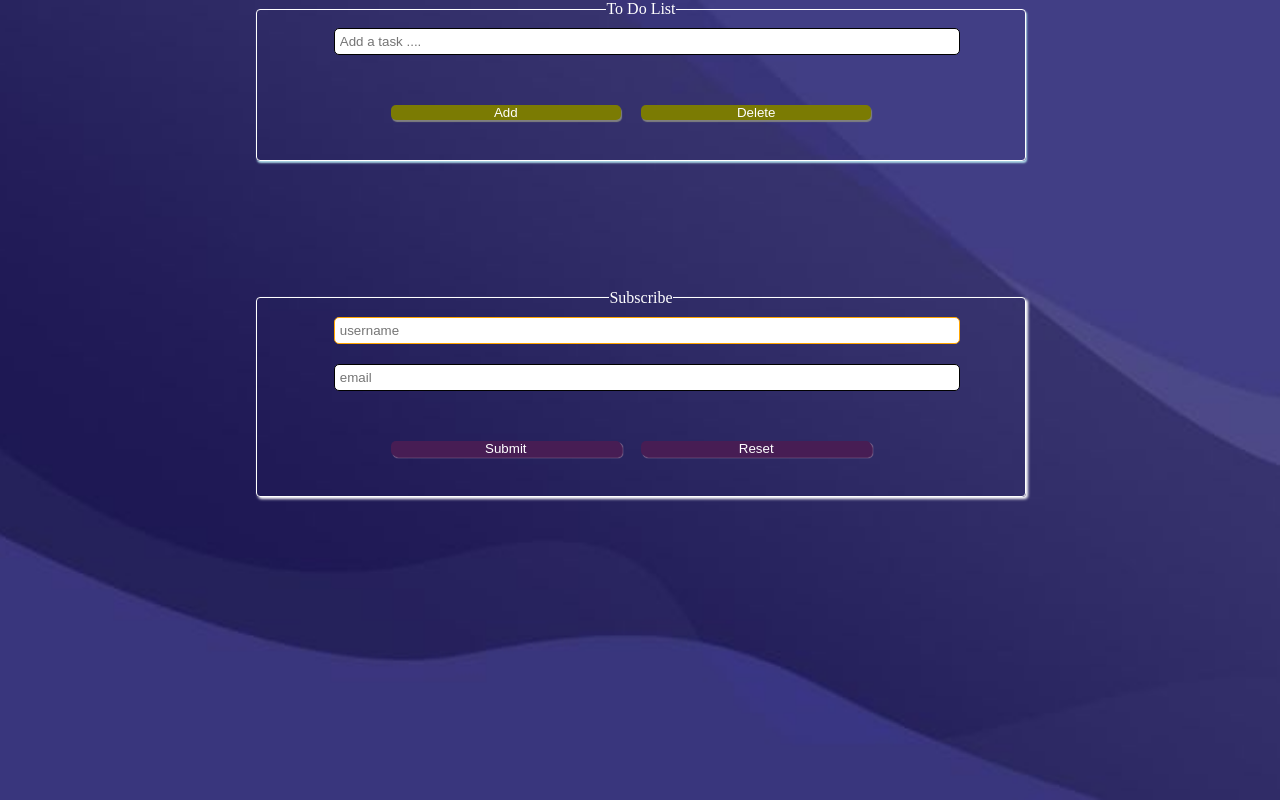
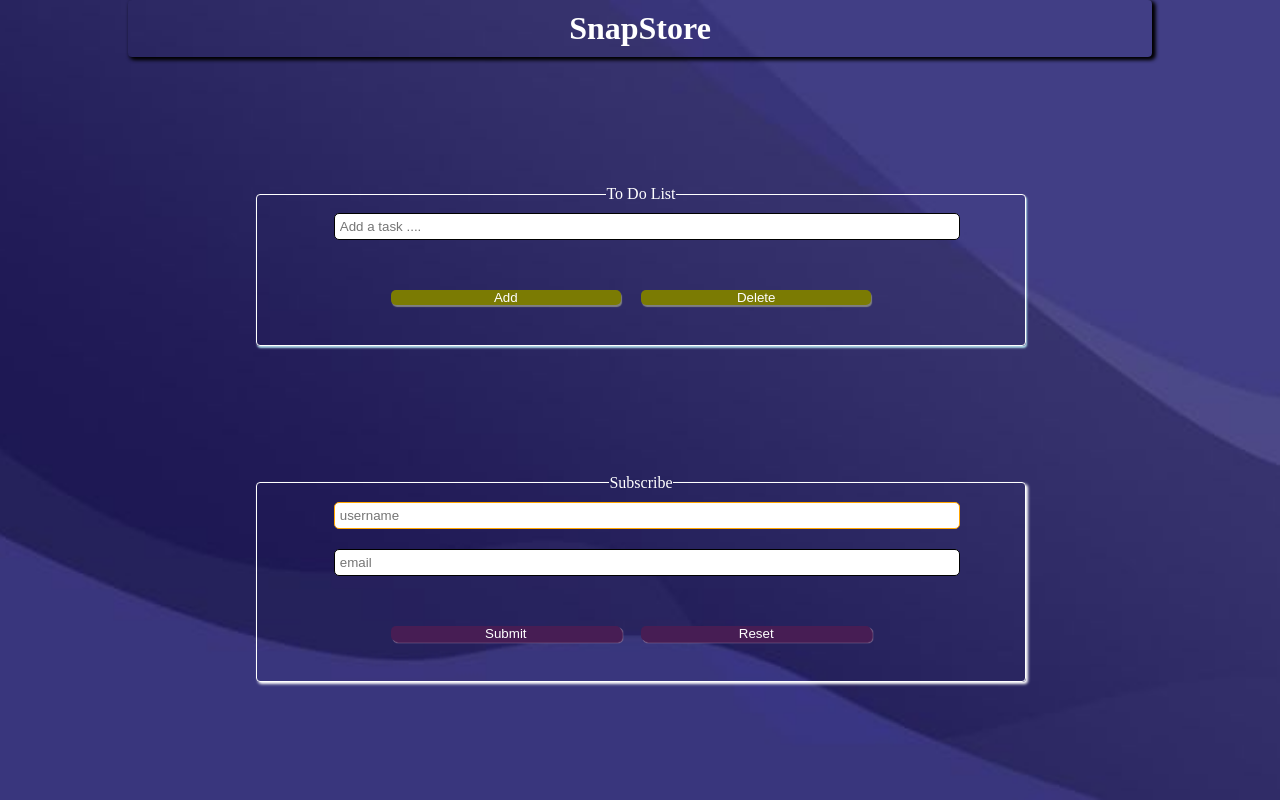
Before and after one commit to i-rjt/SnapStore, a plain HTML site: page index.html in a window 1280 px wide. Drawn offline with Linux system fonts and the light colour scheme.

Commit message:
fixed todolist

```diff
--- a/index.html
+++ b/index.html
@@ -9,6 +9,7 @@
 </head>
 
 <body>
+    <h1>SnapStore</h1>
     <section id="todoSection">
         <form id="todoList">
             <fieldset id="todofield">
--- a/style.css
+++ b/style.css
@@ -129,3 +129,21 @@ section+section{
 .taskContent{
     width: 100%;
 }
+
+h1{
+    color: white;
+    text-align: center;
+    margin: 10%;
+    margin-top: 0;
+    box-shadow: 2px 2px 4px black,3px 2px 4px black;
+    padding: 10px;
+    border-radius: 4px;
+    perspective: 2000px;
+    transition: transform 0.4s ease-in;
+    background-color: transparent;
+}
+
+h1:hover{
+    transform: rotateX(11deg) rotateY(1deg) rotateZ(3deg);
+    cursor: cell;
+}
```
